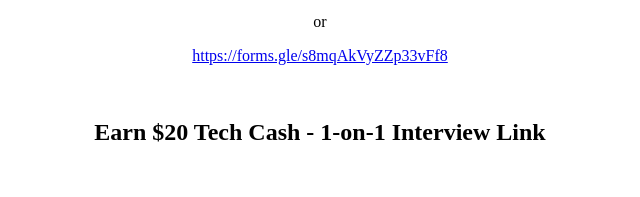
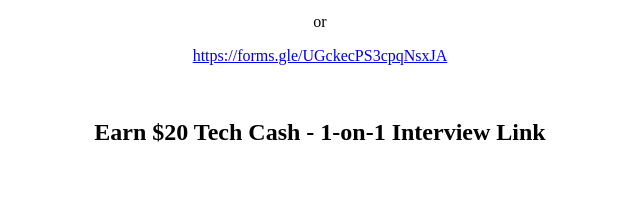
Before and after one commit to ajayrayasam/ajayrayasam.github.io, a plain HTML site: page index.html in a window 1280 px wide. Shown: the part 537-734 px from the top of the page, 320-960 px from the left. Drawn offline with Linux system fonts and the light colour scheme.

Commit message:
Update index.html

```diff
--- a/index.html
+++ b/index.html
@@ -13,7 +13,7 @@
 <p style="text-align: center;">&nbsp;</p>
 <p style="text-align: center;">To fill out survey, please click this <a href="https://forms.gle/s8mqAkVyZZp33vFf8">link</a></p>
 <p style="text-align: center;">or</p>
-<p style="text-align: center;"><a href="https://forms.gle/s8mqAkVyZZp33vFf8">https://forms.gle/s8mqAkVyZZp33vFf8</a></p>
+<p style="text-align: center;"><a href="https://forms.gle/UGckecPS3cpqNsxJA">https://forms.gle/UGckecPS3cpqNsxJA</a></p>
 <p>&nbsp;</p>
 <h2 style="text-align: center;">Earn $20 Tech Cash - 1-on-1 Interview Link</h2>
 <p>&nbsp;</p>
```
